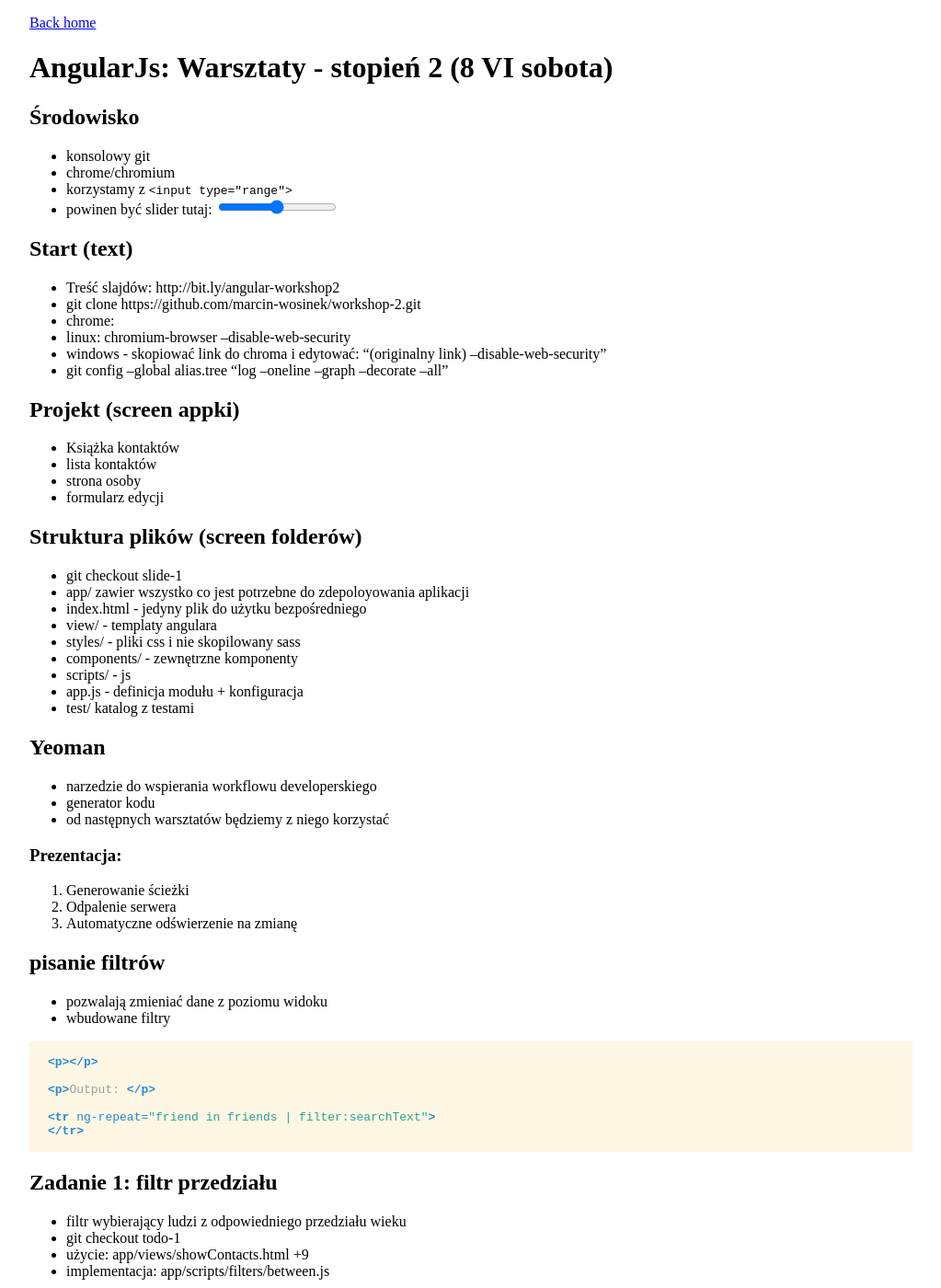
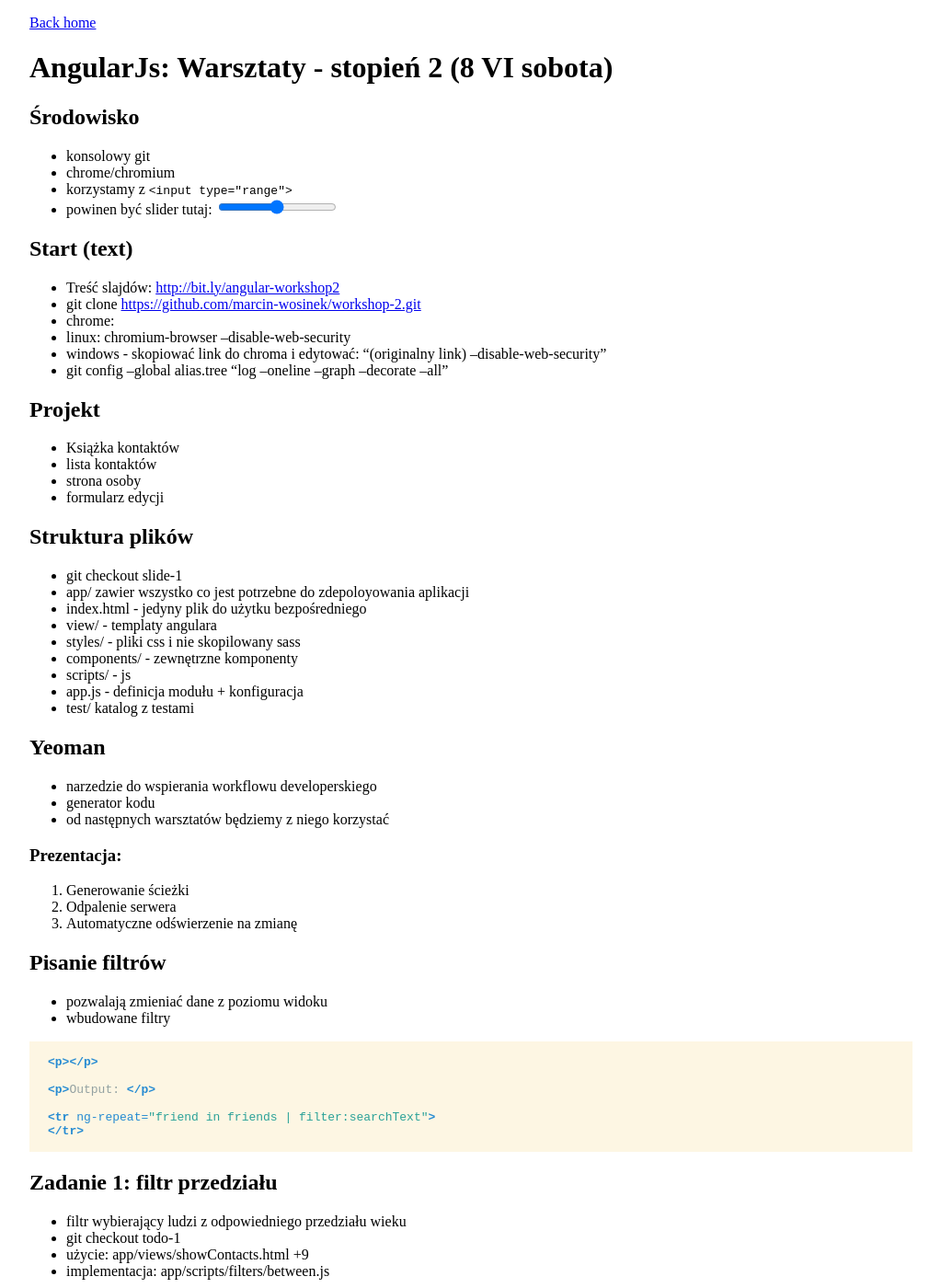
Before and after one commit to marcin-wosinek/blog, a Jekyll site: the page built from _posts/2013-06-08-2-Warsztaty-AngularJs-Akai-Poznan.md, in a window 1280 px wide and 1400 px high. Shown: the whole window at 92% size, without its empty margins (128-1151 px from the left). Built offline with Jekyll 4.4.1, drawn with Linux system fonts in a browser that asks for light colours; some of the changed text lies outside the part shown.

```diff
--- a/_posts/2013-06-08-2-Warsztaty-AngularJs-Akai-Poznan.md
+++ b/_posts/2013-06-08-2-Warsztaty-AngularJs-Akai-Poznan.md
@@ -13,20 +13,20 @@ tags: [AngularJs, Akai, Poznań]
  * powinen być slider tutaj: <input type="range">
 
 ## Start (text)
-* Treść slajdów: http://bit.ly/angular-workshop2
-* git clone https://github.com/marcin-wosinek/workshop-2.git
+* Treść slajdów: [http://bit.ly/angular-workshop2](http://bit.ly/angular-workshop2)
+* git clone [https://github.com/marcin-wosinek/workshop-2.git](https://github.com/marcin-wosinek/workshop-2.git)
 * chrome:
  * linux: chromium-browser --disable-web-security
  * windows - skopiować link do chroma i edytować: "(originalny link) --disable-web-security"
 * git config --global alias.tree "log --oneline --graph --decorate --all"
 
-## Projekt (screen appki)
+## Projekt
 * Książka kontaktów
  * lista kontaktów
  * strona osoby
  * formularz edycji
 
-## Struktura plików (screen folderów)
+## Struktura plików
 * git checkout slide-1
 * app/ zawier wszystko co jest potrzebne do zdepoloyowania aplikacji
  * index.html - jedyny plik do użytku bezpośredniego
@@ -47,7 +47,7 @@ tags: [AngularJs, Akai, Poznań]
 2. Odpalenie serwera
 3. Automatyczne odświerzenie na zmianę
 
-## pisanie filtrów
+## Pisanie filtrów
 * pozwalają zmieniać dane z poziomu widoku
 * wbudowane filtry
 
@@ -221,7 +221,7 @@ tags: [AngularJs, Akai, Poznań]
 * git checkout done-4
 * Pytania?
 
-## linking function
+## Linking function
 * miejsce na logikę directive
 * argumenty - kolejność jest istotna:
  * scope - zakres. W najprostrzym przypadku dzielony ze światem zewnętrznym
@@ -233,7 +233,7 @@ tags: [AngularJs, Akai, Poznań]
 * dodanie obsługki kliknięcia guzika akceptuj
 * ukrywanie elementu jesli ciasteczka były już zaakceptowane
 
-## Rozwiązanie 5:
+## Rozwiązanie 5
 * git add .
 * git commit -m '(commit message)'
 * git checkout done-5
```
Also changed, not shown: other parts of _posts/2013-06-08-2-Warsztaty-AngularJs-Akai-Poznan.md (+10 -9 lines).
